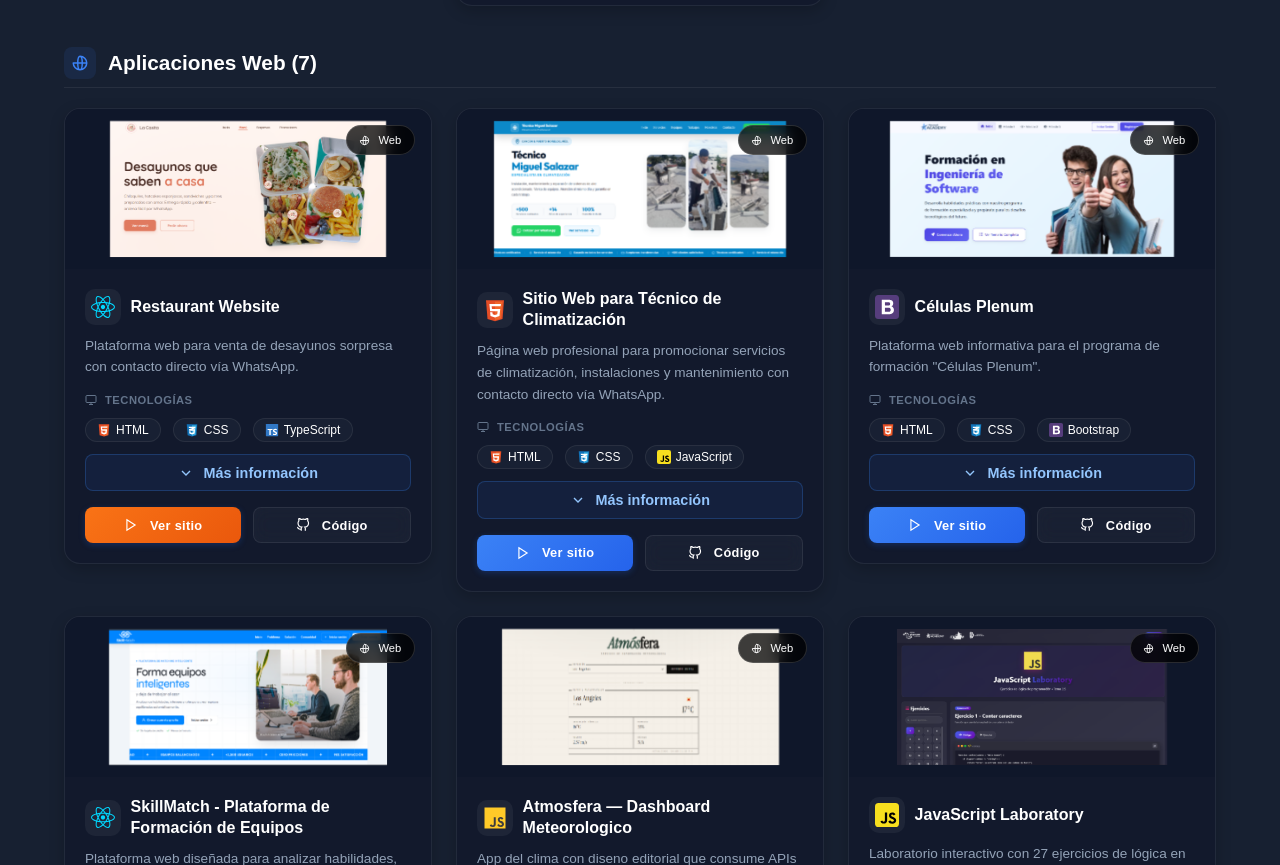
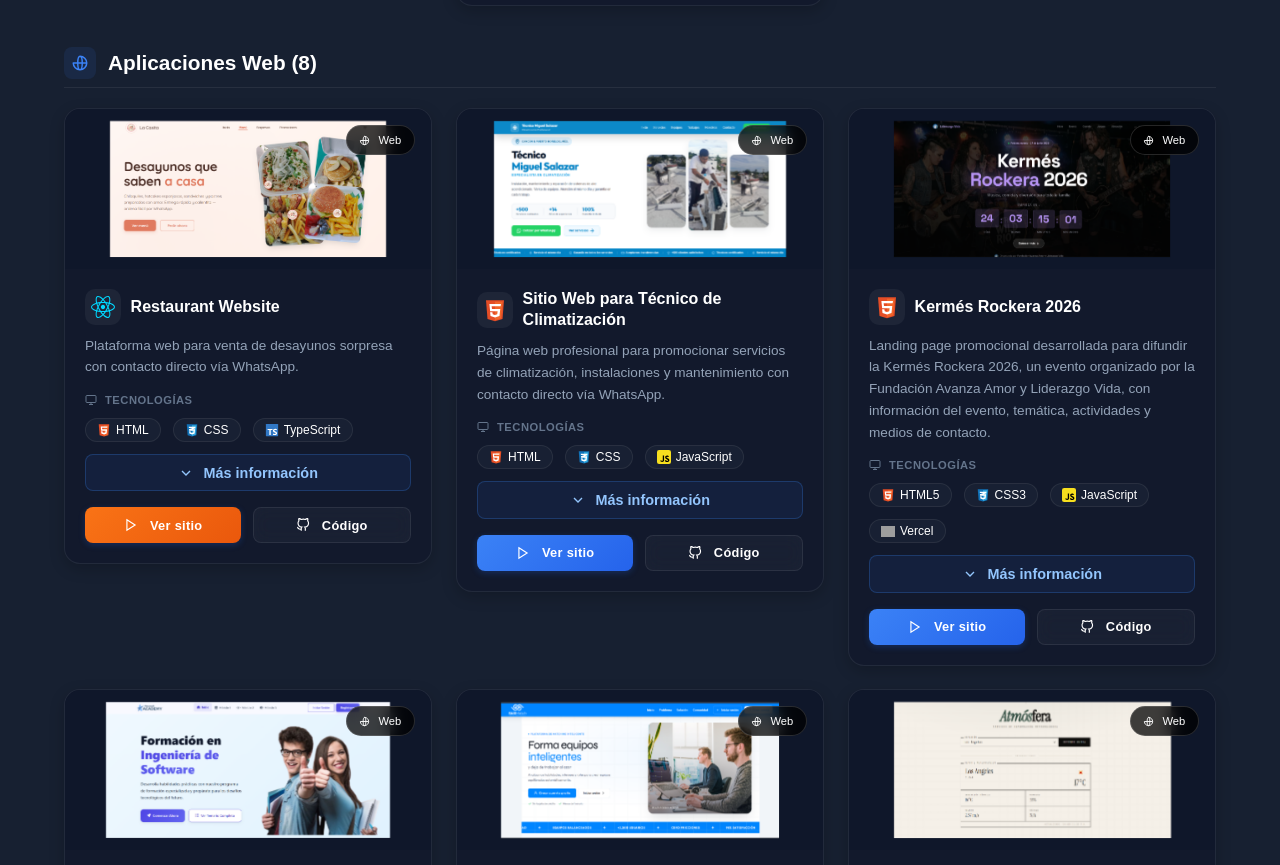
Before and after one commit to Ezequie1Sc/Portafolio, a React (Vite) app: page / in a window 1280 px wide. Shown: the part 2225-3090 px from the top of the page. Built offline with nearby package versions, Linux system fonts and the light colour scheme; grey boxes are pictures that could not be loaded.

Commit message:
feat: add Kermés Rockera 2026 project to portfolio

```diff
--- a/src/data/index.ts
+++ b/src/data/index.ts
@@ -366,7 +366,7 @@ impact: 'Proyecto en desarrollo enfocado en optimizar la organización de torneo
   ],
   color: 'blue',
   github: 'https://github.com/Ezequie1Sc/IceCold.git',
-  demoUrl: 'https://tenico-miguel-2ptq67wfi-ezequiel-s-projects-d1487261.vercel.app/',
+  demoUrl: 'https://tenico-miguel.vercel.app/',
   problem: 'Muchos técnicos independientes carecen de una presencia digital profesional para mostrar sus servicios y facilitar el contacto con clientes potenciales.',
   solution: 'Desarrollo de una landing page moderna y responsive que presenta los servicios ofrecidos y permite la comunicación inmediata mediante WhatsApp.',
   howItWorks: [
@@ -379,7 +379,38 @@ impact: 'Proyecto en desarrollo enfocado en optimizar la organización de torneo
   impact: 'Mejoró la visibilidad online del negocio y facilitó la captación de nuevos clientes.'
 },
 
-
+{
+  id: 18,
+  title: 'Kermés Rockera 2026',
+  description: 'Landing page promocional desarrollada para difundir la Kermés Rockera 2026, un evento organizado por la Fundación Avanza Amor y Liderazgo Vida, con información del evento, temática, actividades y medios de contacto.',
+  image: '/proyectos/web/kermes.png',
+  icon: '/icons/html.svg',
+  type: 'web',
+  technologies: [
+    { name: 'HTML5', icon: '/icons/html.svg', bgColor: 'bg-orange-500' },
+    { name: 'CSS3', icon: '/icons/css.svg', bgColor: 'bg-blue-500' },
+    { name: 'JavaScript', icon: '/icons/javascript.svg', bgColor: 'bg-yellow-500' },
+    { name: 'Vercel', icon: '/icons/vercel.svg', bgColor: 'bg-black' },
+  ],
+  images: [
+    '/proyectos/kermes/1.png',
+    '/proyectos/kermes/2.png',
+    '/proyectos/kermes/3.png'
+  ],
+  color: 'blue',
+  github: 'https://github.com/Ezequie1Sc/Kermes.git',
+  demoUrl: 'https://kermes-six.vercel.app/',
+  problem: 'La Fundación Avanza Amor y Liderazgo Vida necesitaba una forma moderna y accesible de promocionar la Kermés Rockera 2026, centralizando la información del evento y facilitando su difusión en redes sociales y medios digitales.',
+  solution: 'Se desarrolló una landing page responsiva con una identidad visual inspirada en la temática rockera del evento. El sitio permite presentar información relevante de manera clara y atractiva, mejorando el alcance y la experiencia de los visitantes.',
+  howItWorks: [
+    'Presenta la información principal del evento en una sección destacada',
+    'Muestra detalles como fecha, horario y temática',
+    'Incluye información sobre la fundación organizadora',
+    'Facilita el acceso a redes sociales y canales de contacto',
+    'Se adapta automáticamente a dispositivos móviles y de escritorio'
+  ],
+  impact: 'La landing page fortaleció la presencia digital del evento, facilitó la difusión de la información y proporcionó una experiencia visual profesional para los asistentes potenciales.'
+},
 
    {
     id: 6,
```
Also changed, not shown: public/proyectos/web/kermes.png (added).
